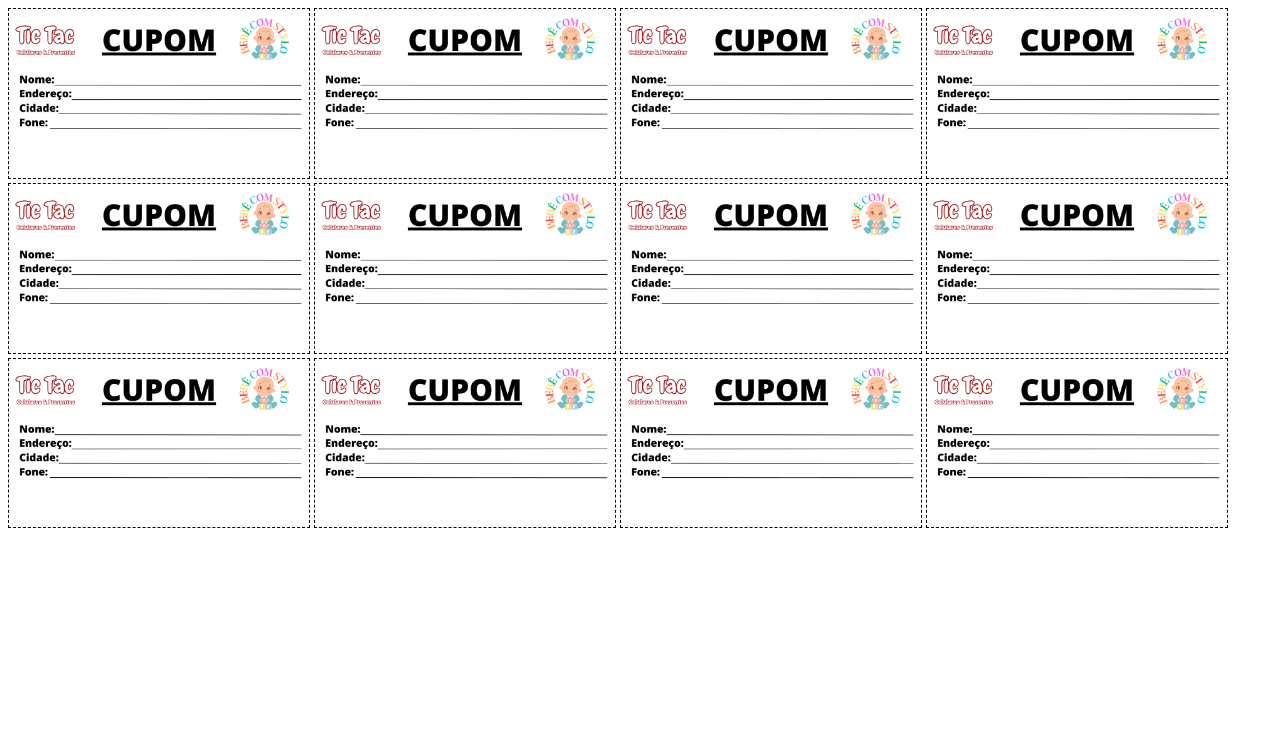
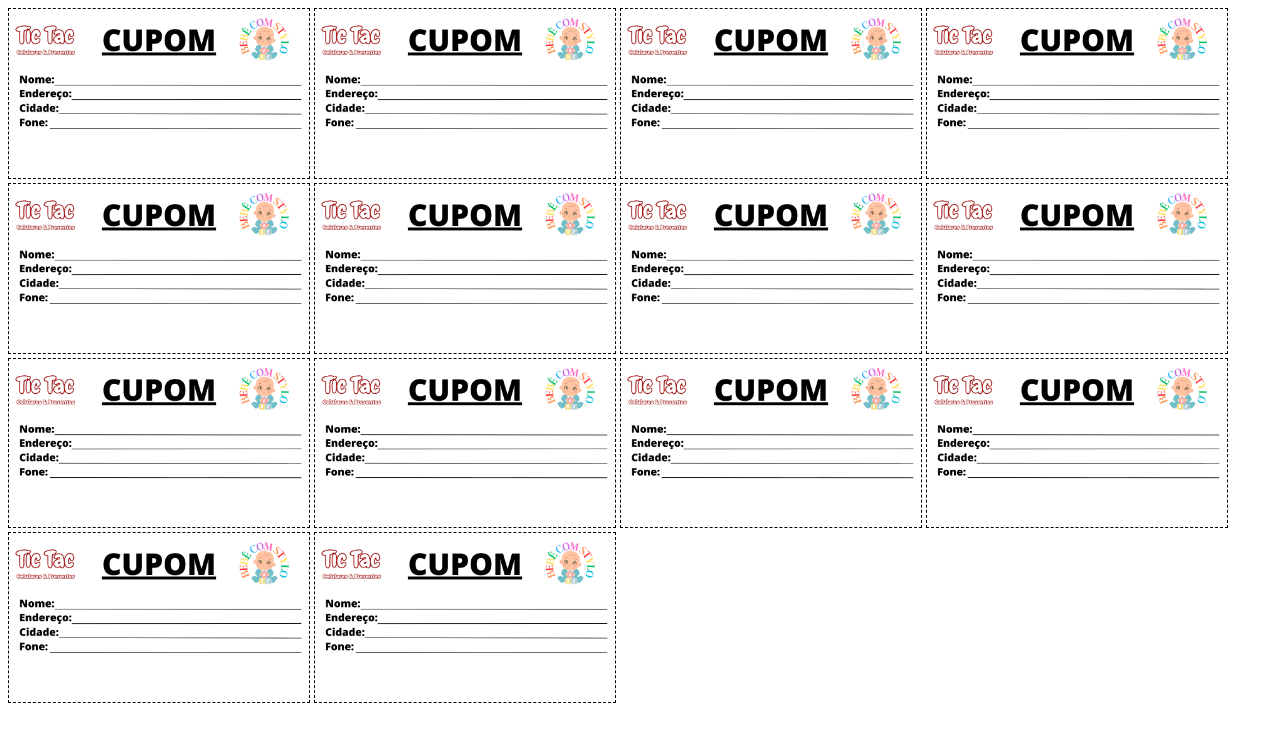
Before and after one commit to BrunoDeAguiar/cupom-da-dilo, a plain HTML site: page index.html in a window 1280 px wide. Drawn offline with Linux system fonts and the light colour scheme.

Commit message:
Update index.html

```diff
--- a/index.html
+++ b/index.html
@@ -24,5 +24,7 @@
     <img src="CUPOM (1).png" alt="">
     <img src="CUPOM (1).png" alt="">
     <img src="CUPOM (1).png" alt="">
+    <img src="CUPOM (1).png" alt="">
+    <img src="CUPOM (1).png" alt="">
 </body>
 </html>
```
